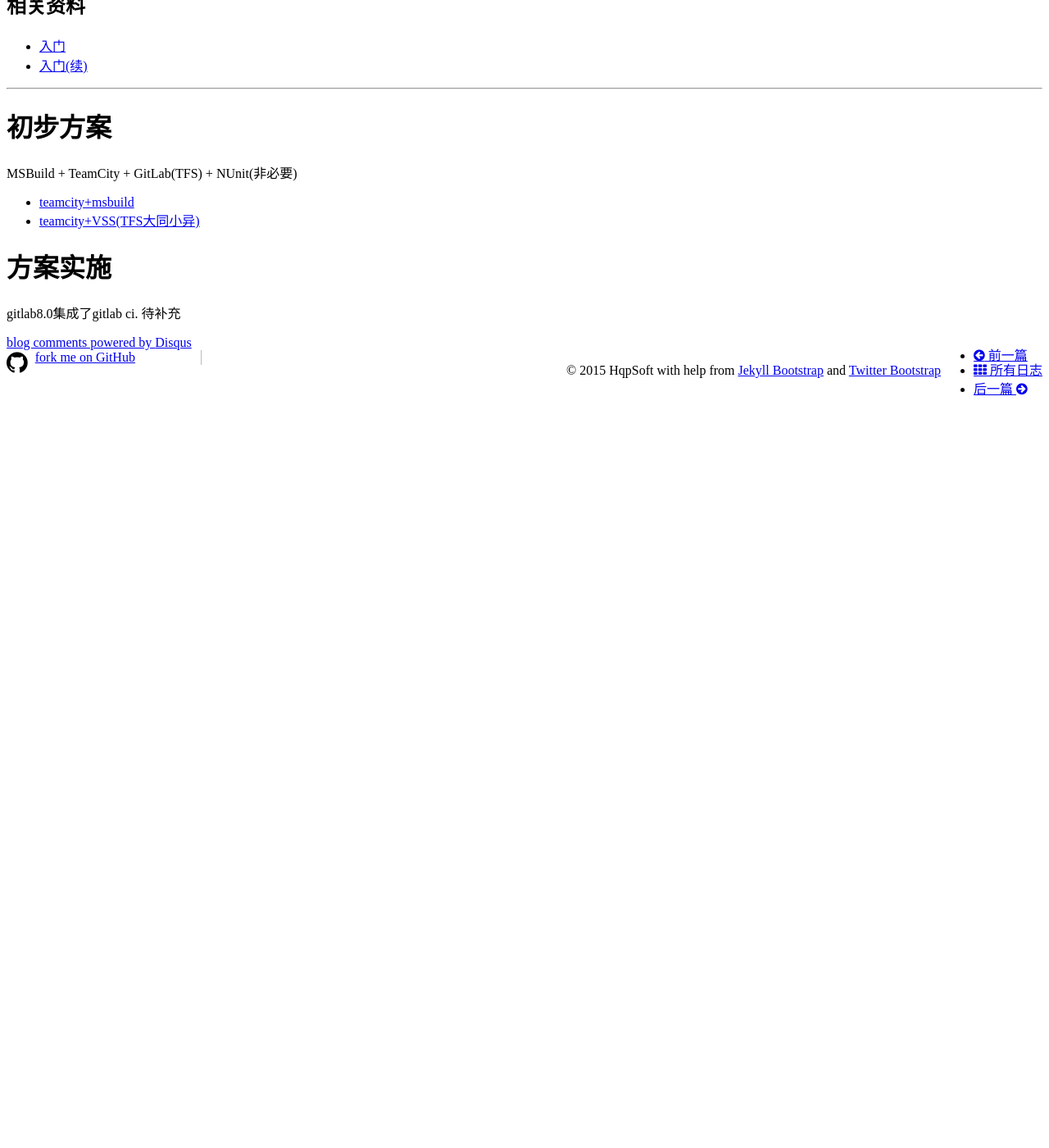
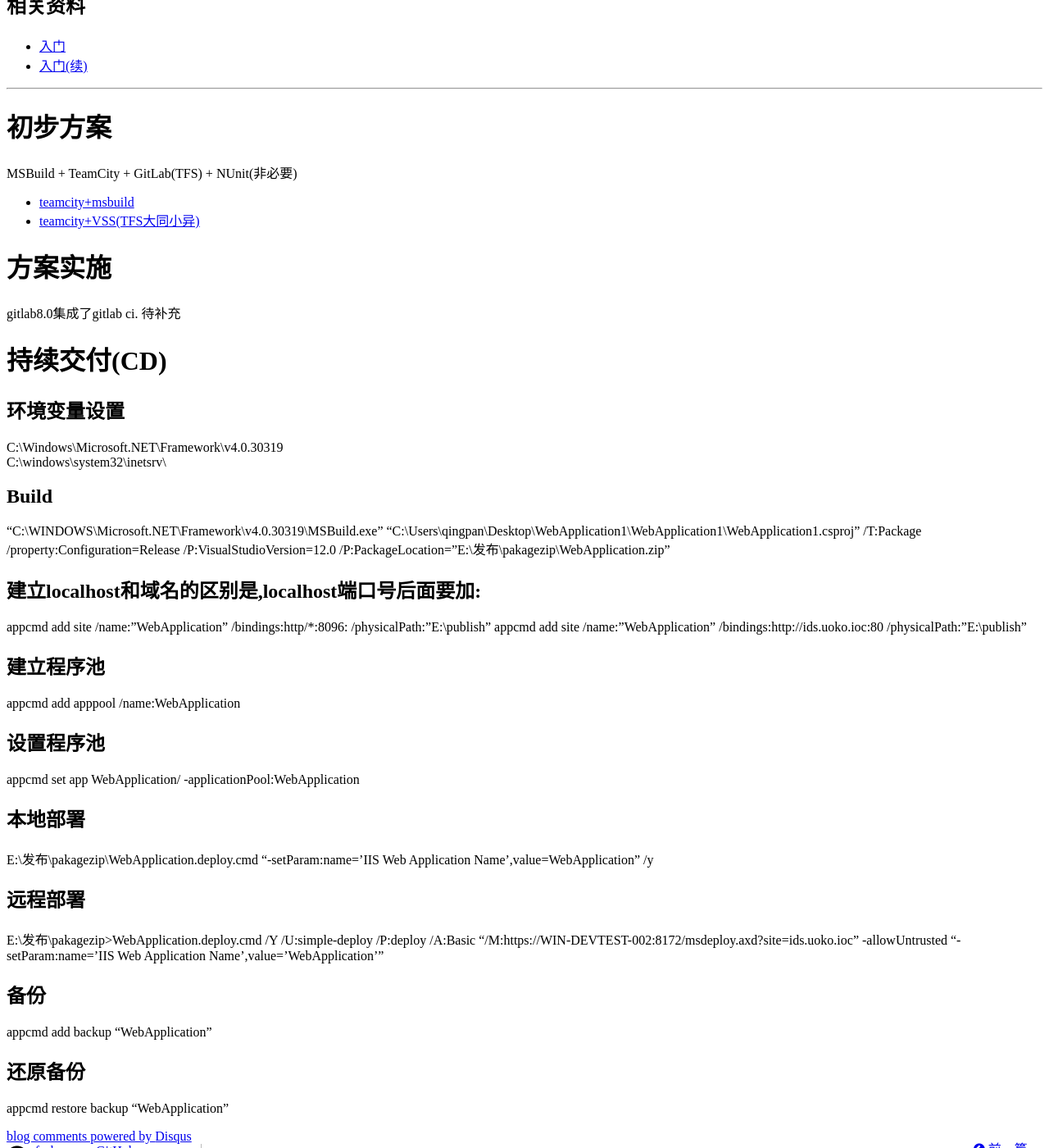
Before and after one commit to hqpsoft/hqpsoft.github.io, a Jekyll site: the page built from _posts/2015-11-28-CI初步了解.md, in a window 1280 px wide and 1400 px high, scrolled down 3153 px. Shown: the whole window at 82% size. Built offline with Jekyll 4.4.1, drawn with Linux system fonts in a browser that asks for light colours; nearby versions of some CDN libraries; Markdown is read by kramdown in place of the engine named in the settings; comment, search, counter and statistics services are not loaded; before the commit the page ends 3654 px from its top, so only the background shows below that.

Commit message:
update ci info

```diff
--- a/_posts/2015-11-28-CI初步了解.md
+++ b/_posts/2015-11-28-CI初步了解.md
@@ -84,3 +84,36 @@
 
 # 方案实施
 gitlab8.0集成了gitlab ci. 待补充
+
+# 持续交付(CD)
+
+## 环境变量设置
+C:\Windows\Microsoft.NET\Framework\v4.0.30319\
+C:\windows\system32\inetsrv\
+
+## Build
+"C:\WINDOWS\Microsoft.NET\Framework\v4.0.30319\MSBuild.exe" "C:\Users\qingpan\Desktop\WebApplication1\WebApplication1\WebApplication1.csproj" /T:Package /property:Configuration=Release /P:VisualStudioVersion=12.0 /P:PackageLocation="E:\发布\pakagezip\WebApplication.zip"
+
+
+
+## 建立localhost和域名的区别是,localhost端口号后面要加:
+appcmd add site /name:"WebApplication"  /bindings:http/*:8096: /physicalPath:"E:\publish"
+appcmd add site /name:"WebApplication"  /bindings:http://ids.uoko.ioc:80  /physicalPath:"E:\publish"
+
+## 建立程序池
+appcmd add apppool /name:WebApplication
+
+## 设置程序池
+appcmd set app WebApplication/ -applicationPool:WebApplication
+
+## 本地部署
+E:\发布\pakagezip\WebApplication.deploy.cmd "-setParam:name='IIS Web Application Name',value=WebApplication" /y
+
+## 远程部署
+E:\发布\pakagezip>WebApplication.deploy.cmd /Y /U:simple-deploy /P:deploy /A:Basic "/M:https://WIN-DEVTEST-002:8172/msdeploy.axd?site=ids.uoko.ioc" -allowUntrusted "-setParam:name='IIS Web Application Name',value='WebApplication'"
+
+## 备份
+appcmd add backup "WebApplication"
+
+## 还原备份
+appcmd restore backup "WebApplication"
```
